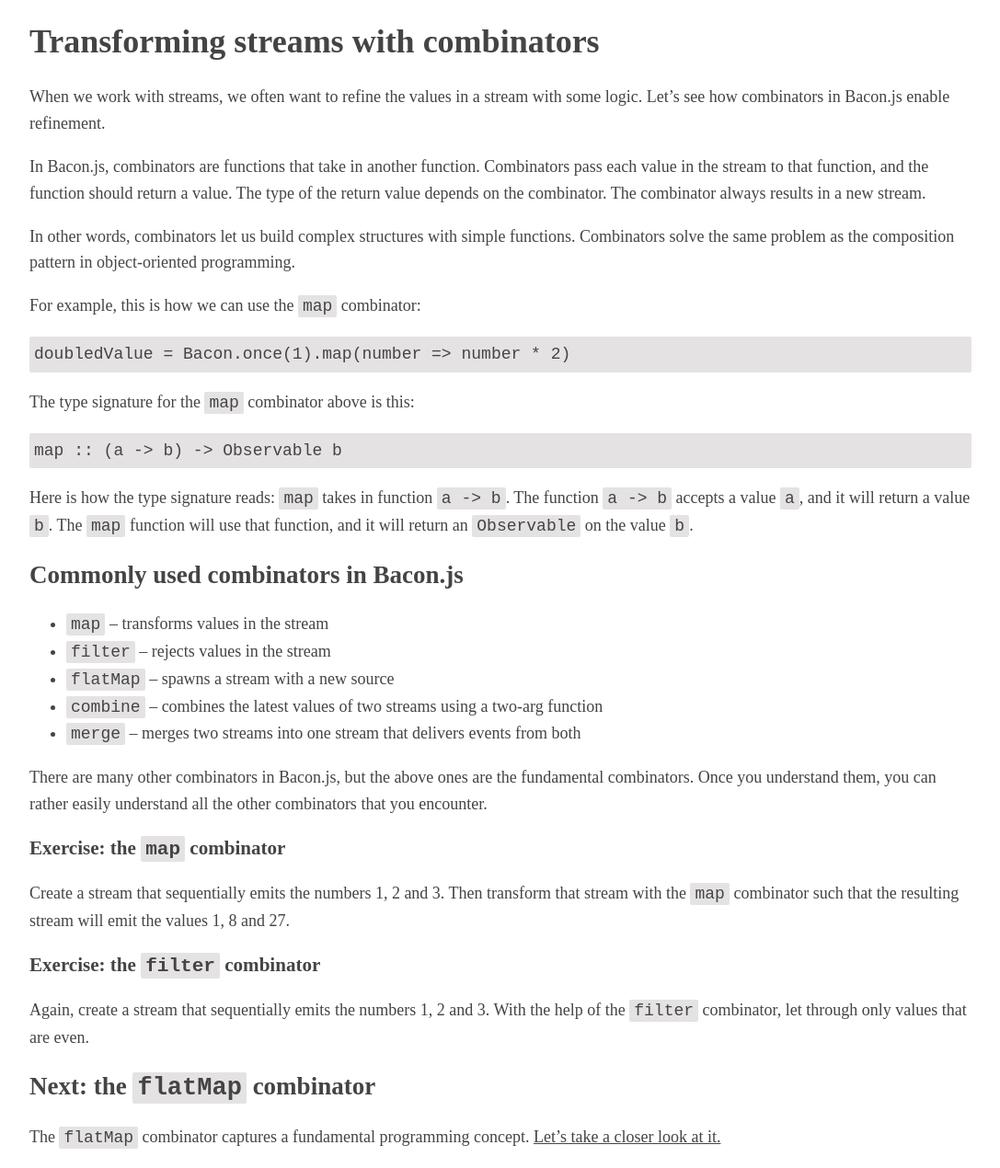
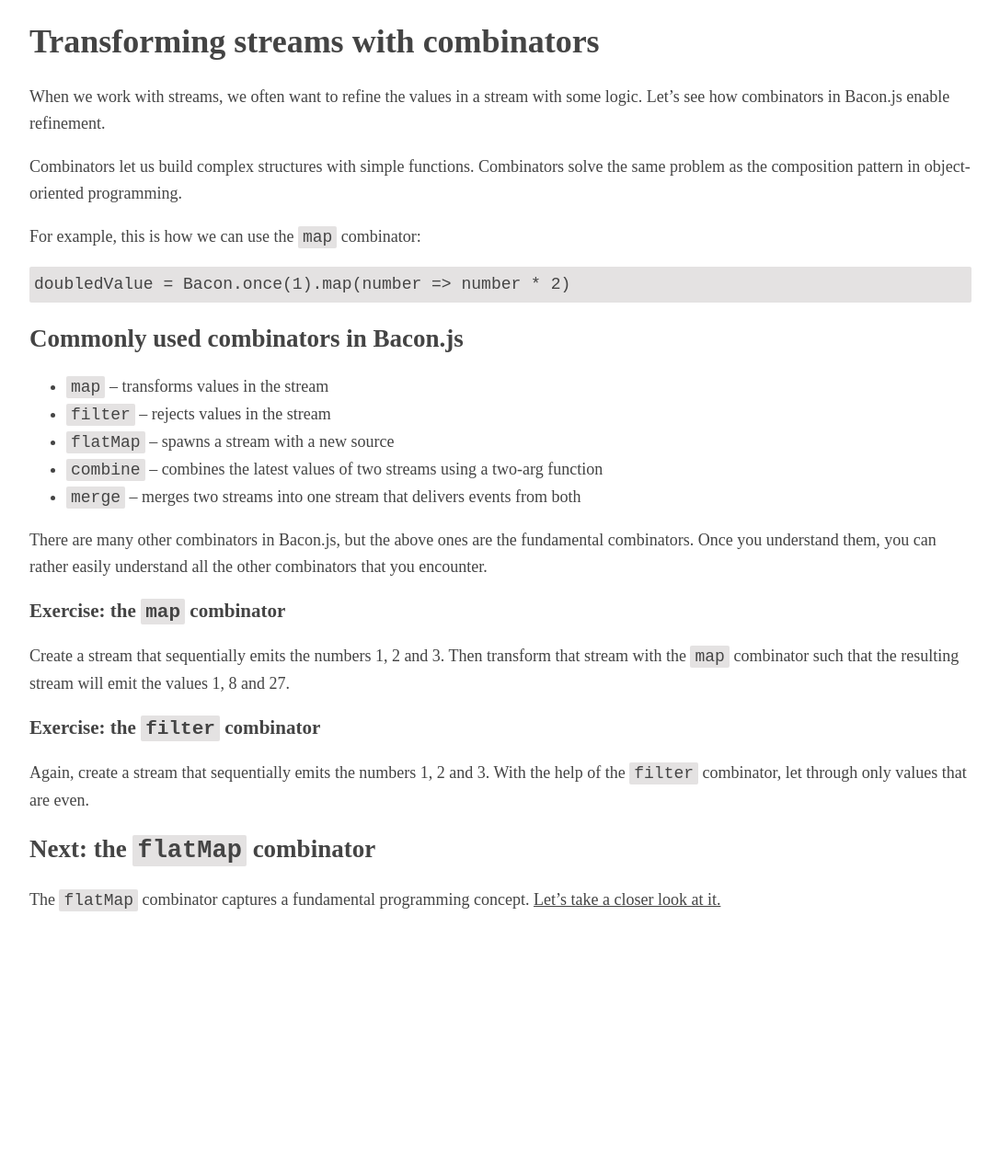
Before and after one commit to laurilehmijoki/learn-reactive-programming-with-bacon.js, a Jekyll site: the page built from combinators.md, in a window 1280 px wide. Shown: the whole page at 92% size, without its empty margins (96-1183 px from the left). Built offline with Jekyll 4.4.1, drawn with Linux system fonts in a browser that asks for light colours; after the commit the page ends 1012 px from its top, so only the background shows below that.

Commit message:
Remove combinator definition

```diff
--- a/combinators.md
+++ b/combinators.md
@@ -8,27 +8,13 @@ layout: default
 When we work with streams, we often want to refine the values in a stream with
 some logic. Let's see how combinators in Bacon.js enable refinement.
 
-In Bacon.js, combinators are functions that take in another function.
-Combinators pass each value in the stream to that function, and the function
-should return a value. The type of the return value depends on the combinator. The
-combinator always results in a new stream.
-
-In other words, combinators let us build complex structures with simple
-functions. Combinators solve the same problem as the composition
-pattern in object-oriented programming.
+Combinators let us build complex structures with simple functions. Combinators
+solve the same problem as the composition pattern in object-oriented
+programming.
 
 For example, this is how we can use the `map` combinator:
 
     doubledValue = Bacon.once(1).map(number => number * 2)
-
-The type signature for the `map` combinator above is this:
-
-    map :: (a -> b) -> Observable b
-
-Here is how the type signature reads: `map` takes in function `a -> b`. The
-function `a -> b` accepts a value `a`, and it will return a value `b`. The `map`
-function will use that function, and it will return an `Observable` on the value
-`b`.
 
 ## Commonly used combinators in Bacon.js
 
```
